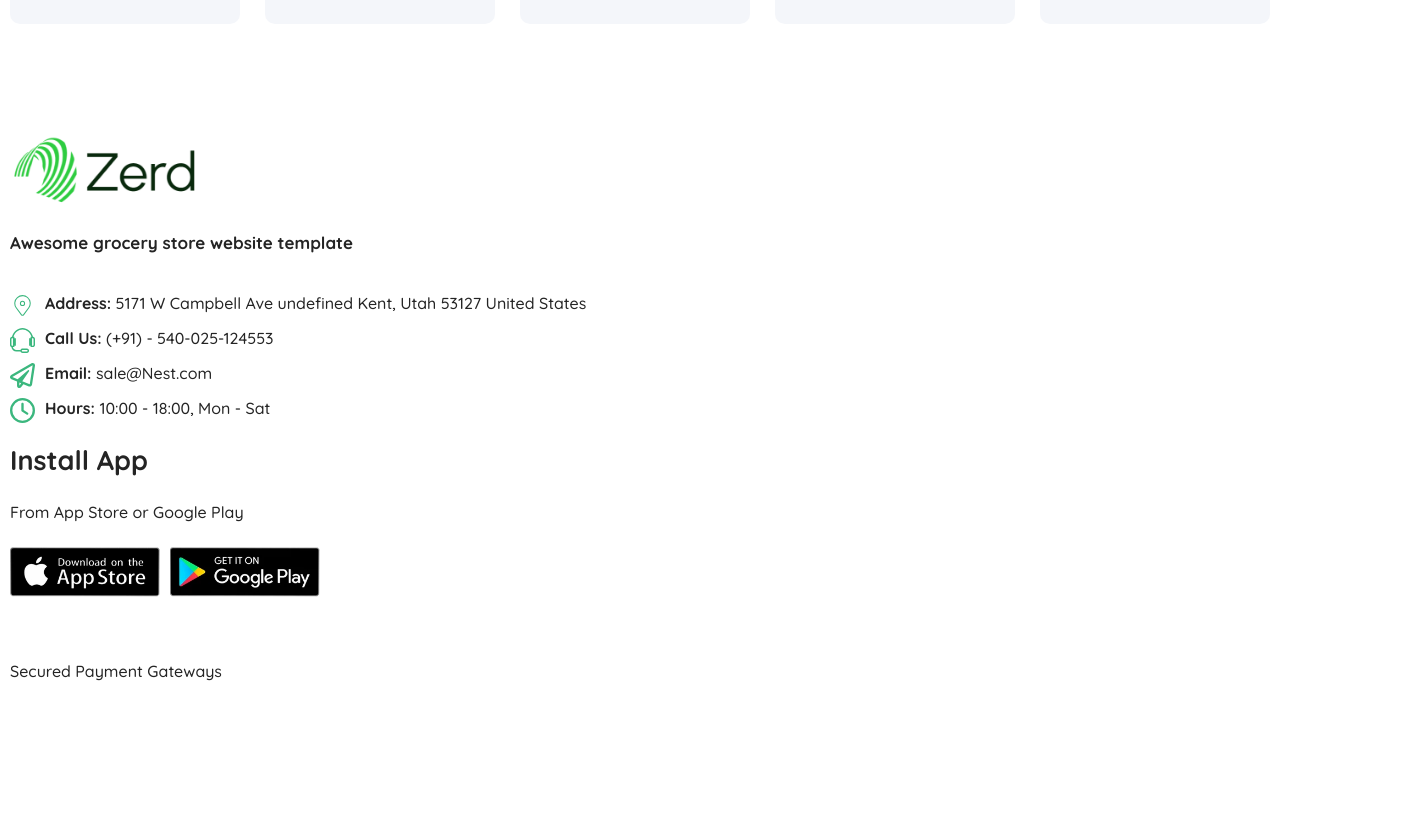
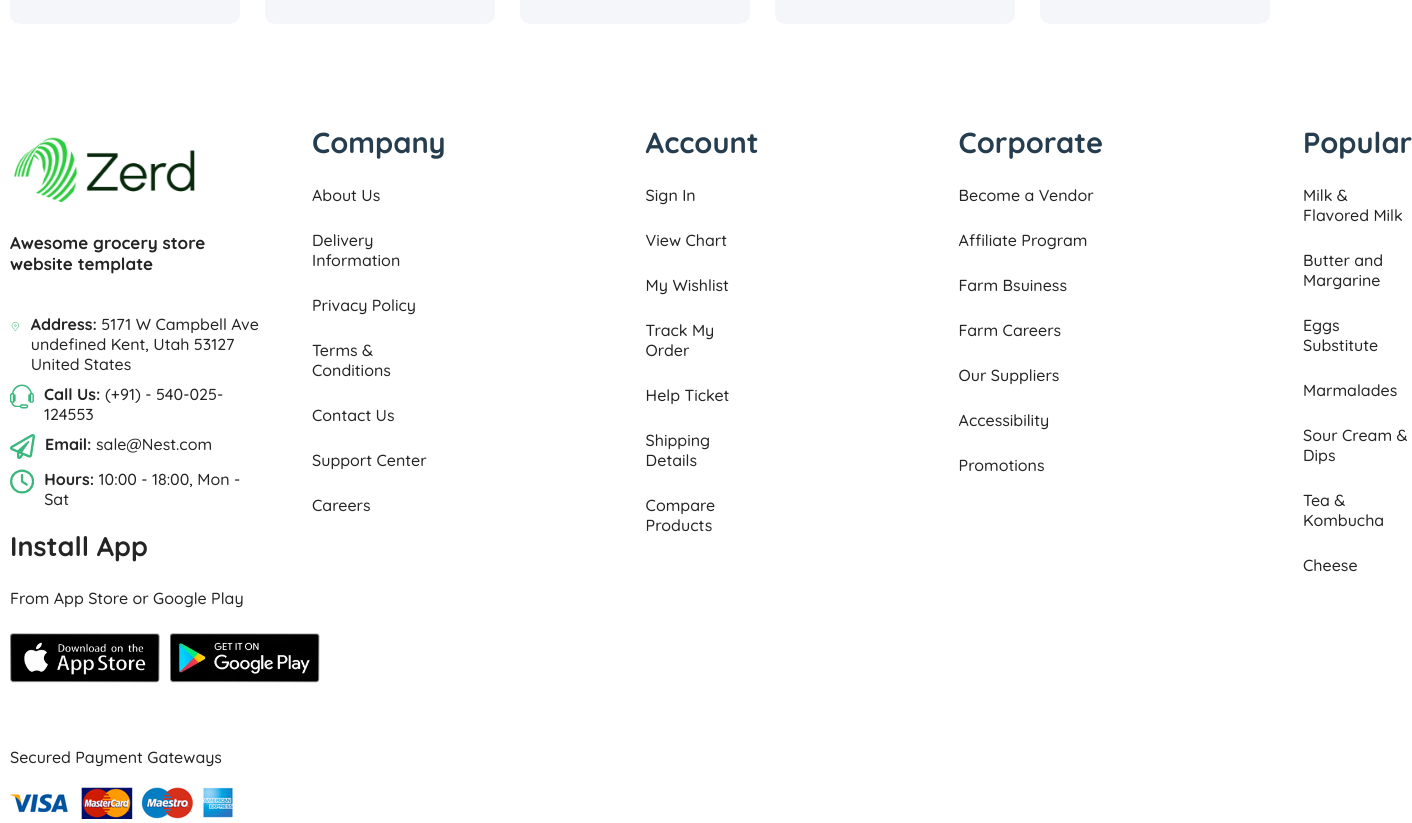
Before and after one commit to Daniel24356/ProConnect, a React (Vite) app: page / in a window 1280 px wide. Shown: the part 2040-2863 px from the top of the page, 1412 px wide, since content can reach past the window. Before the commit the page ends 2741 px from the top, so only its background shows below. Built offline with nearby package versions, Linux system fonts and the light colour scheme.

Commit message:
contact almost done

```diff
--- a/src/pages/home/home.css
+++ b/src/pages/home/home.css
@@ -353,3 +353,49 @@
     color: #242424;
     font-weight: 500;
   }
+
+  .visa {
+    padding-top: 20px;
+  }
+
+  .company {
+    font-size: 29px;
+    color: #253D4E;
+    padding-bottom: 25px;
+  }
+
+  .about-us {
+    text-decoration: none;
+    color: #242424;
+    font-weight: 500;
+    display: inline-block;
+    transform: translateX(0);
+    transition: transform 0.4s ease;
+  }
+
+  .about-us:hover {
+    color: #3BB77E;
+    transform: translateX(10px);
+    transition: 0.4s;
+  }
+
+  .all-links {
+    display: flex;
+    flex-direction: column;
+    gap: 25px;
+  }
+
+  .rightdiv {
+    display: flex;
+    gap: 200px;
+  }
+
+  .topcontact {
+    display: flex;
+    width: 100%;
+    gap: 50px;
+  }
+
+  .leftdiv {
+    width: 20%;
+  }
--- a/src/pages/home/home.jsx
+++ b/src/pages/home/home.jsx
@@ -33,6 +33,7 @@
     import zerd from '../../assets/zerds.png';
     import apple from '../../assets/apple.jpg';
     import google from '../../assets/google.jpg';
+    import visa from '../../assets/visa.png';
     import { FaArrowLeftLong, FaArrowRightLong } from 'react-icons/fa6';
     import { useState } from 'react';
     import { CiLocationOn } from "react-icons/ci";
@@ -498,8 +499,60 @@
                             </div>
 
                             <p className="gateway">Secured Payment Gateways</p>
-                            <div className="payments">
-                                <img src="" alt="" className="visa" />
+                            <img src={visa} alt="" className="visa" />
+                        </div>
+
+                        <div className="rightdiv">
+                            <div className="each-stress">
+                                <h1 className="company">Company</h1>
+                                <div className="all-links">
+                                    <a href="" className="about-us">About Us</a>
+                                    <a href="" className="about-us">Delivery Information</a>
+                                    <a href="" className="about-us">Privacy Policy</a>
+                                    <a href="" className="about-us">Terms & Conditions</a>
+                                    <a href="" className="about-us">Contact Us</a>
+                                    <a href="" className="about-us">Support Center</a>
+                                    <a href="" className="about-us">Careers</a>
+                                </div>
+                            </div>
+
+                            <div className="each-stress">
+                                <h1 className="company">Account</h1>
+                                <div className="all-links">
+                                    <a href="" className="about-us">Sign In</a>
+                                    <a href="" className="about-us">View Chart</a>
+                                    <a href="" className="about-us">My Wishlist</a>
+                                    <a href="" className="about-us">Track My Order</a>
+                                    <a href="" className="about-us">Help Ticket</a>
+                                    <a href="" className="about-us">Shipping Details</a>
+                                    <a href="" className="about-us">Compare Products</a>
+                                </div>
+                            </div>
+
+                            <div className="each-stress">
+                                <h1 className="company">Corporate</h1>
+                                <div className="all-links">
+                                    <a href="" className="about-us">Become a Vendor</a>
+                                    <a href="" className="about-us">Affiliate Program</a>
+                                    <a href="" className="about-us">Farm Bsuiness</a>
+                                    <a href="" className="about-us">Farm Careers</a>
+                                    <a href="" className="about-us">Our Suppliers</a>
+                                    <a href="" className="about-us">Accessibility</a>
+                                    <a href="" className="about-us">Promotions</a>
+                                </div>
+                            </div>
+
+                            <div className="each-stress">
+                                <h1 className="company">Popular</h1>
+                                <div className="all-links">
+                                    <a href="" className="about-us">Milk & Flavored Milk</a>
+                                    <a href="" className="about-us">Butter and Margarine</a>
+                                    <a href="" className="about-us">Eggs Substitute</a>
+                                    <a href="" className="about-us">Marmalades</a>
+                                    <a href="" className="about-us">Sour Cream & Dips</a>
+                                    <a href="" className="about-us">Tea & Kombucha</a>
+                                    <a href="" className="about-us">Cheese</a>
+                                </div>
                             </div>
                         </div>
                     </div>
```
